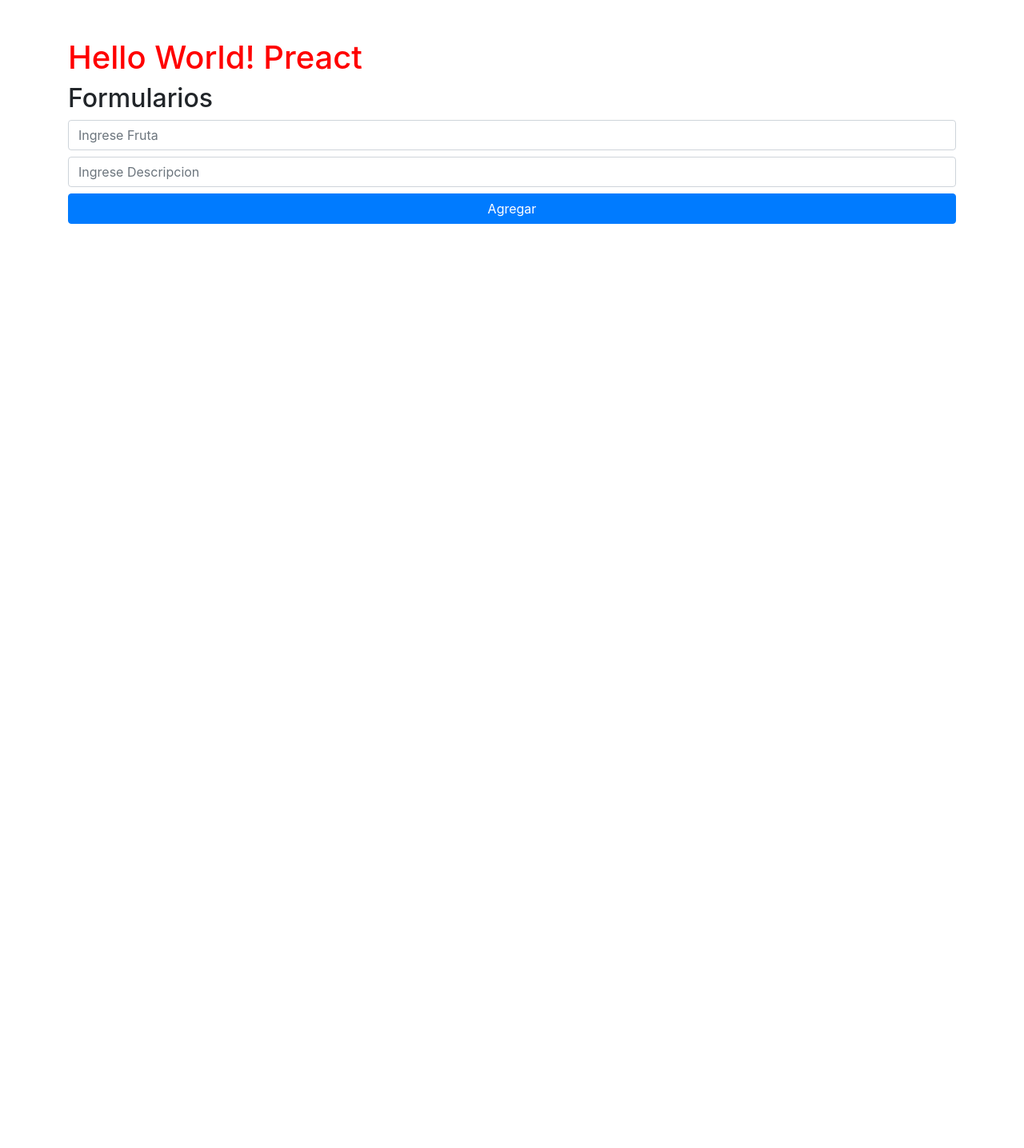
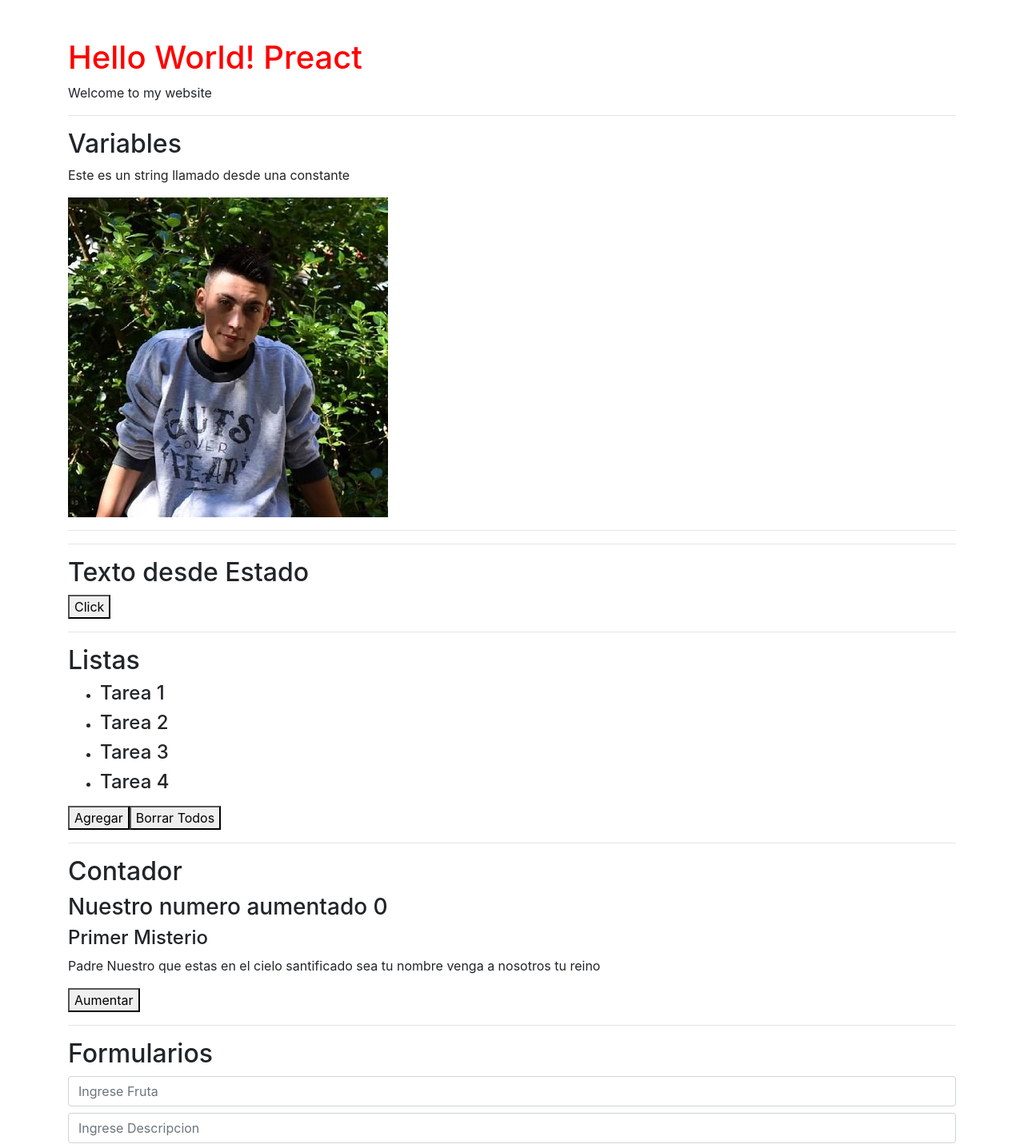
Before and after one commit to nicoarkano/preact-app, a Preact app: page / in a window 1280 px wide. Shown: the top 1436 px of the page at 80% size. Before the commit the page ends 800 px from the top, so only its background shows below. Built offline with nearby package versions, Linux system fonts and the light colour scheme.

Commit message:
first commit

```diff
--- a/index.html
+++ b/index.html
@@ -8,7 +8,7 @@
     <title>Vite + Preact</title>
   </head>
   <body>
-    <div id="app"></div>
+    <Main id="app" class ="container mt-5"></main>
     <script type="module" src="/src/main.jsx"></script>
   </body>
 </html>
--- a/src/app.jsx
+++ b/src/app.jsx
@@ -1,20 +1,25 @@
 import Formularios from './components/Formularios.jsx'
-//import Listas from './components/Listas.jsx'
-/*import Parrafo from './components/Parrafo.jsx'
+import Listas from './components/Listas.jsx'
+import Parrafo from './components/Parrafo.jsx'
 import Variables from './components/Variables.jsx'
 import Eventos from './components/Eventos.jsx'
-import Contador from './components/Contador.jsx'*/
+import Contador from './components/Contador.jsx'
 export function App() {
 
   return (
-	  <div className="container mt-5">
+	  <>
 	  <h1>Hello World! Preact</h1>
-	  {/* <Parrafo />
+	   <Parrafo />
+	   <hr/>
 		  <Variables />
+	   <hr/>
 		  <Eventos />
-	  // <Listas />
-		  <Contador />*/}
+	   <hr/>
+	   <Listas />
+	   <hr/>
+	  <Contador />
+	   <hr/>
 	  <Formularios />
-	  </div>
+	  </>
   )
 }
--- a/src/components/Formularios.jsx
+++ b/src/components/Formularios.jsx
@@ -3,6 +3,15 @@
 
 	const [fruta, setFruta] = useState('')
 	const [descripcion, setDescripcion] = useState('')
+	const [lista, setLista] = useState([
+
+
+
+
+	])
+
+        console.log(lista)
+
 	const guardarDatos = (e) => {
 	 e.preventDefault()
 		if (!fruta.trim()) {
@@ -14,10 +23,15 @@
 			return
 		}
 
-	 console.log('procesando datos...' + fruta ,  descripcion)
 		e.target.reset()
+		setLista( [...lista,
+			{"name" : fruta,
+			 "descripcion": descripcion
+			}]
+		)
 		setFruta('')
 		setDescripcion('')
+		console.log(lista.map(object =>object))
 	}
 	return (
 	 <>
@@ -29,6 +43,9 @@
 		  <button class="btn btn-primary btn-block" type ="submit">Agregar</button>
 
 		</form>
+		<ul>
+			{lista.map((object) => <div><li> <h3> Nombre: {object.name} </h3> <br/>  <p> Descripcion: {object.descripcion} </p></li> </div>)}
+		</ul>
 	 </>
 	)
 }
```
